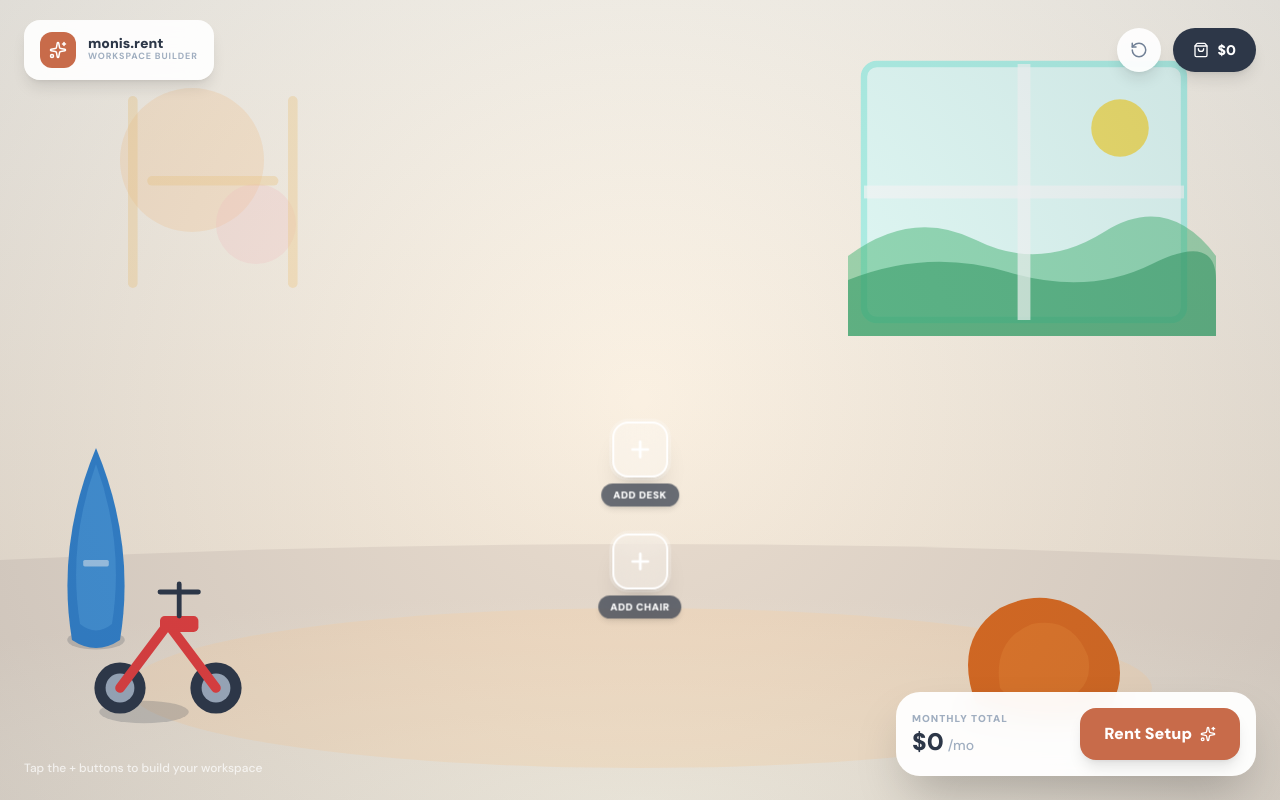
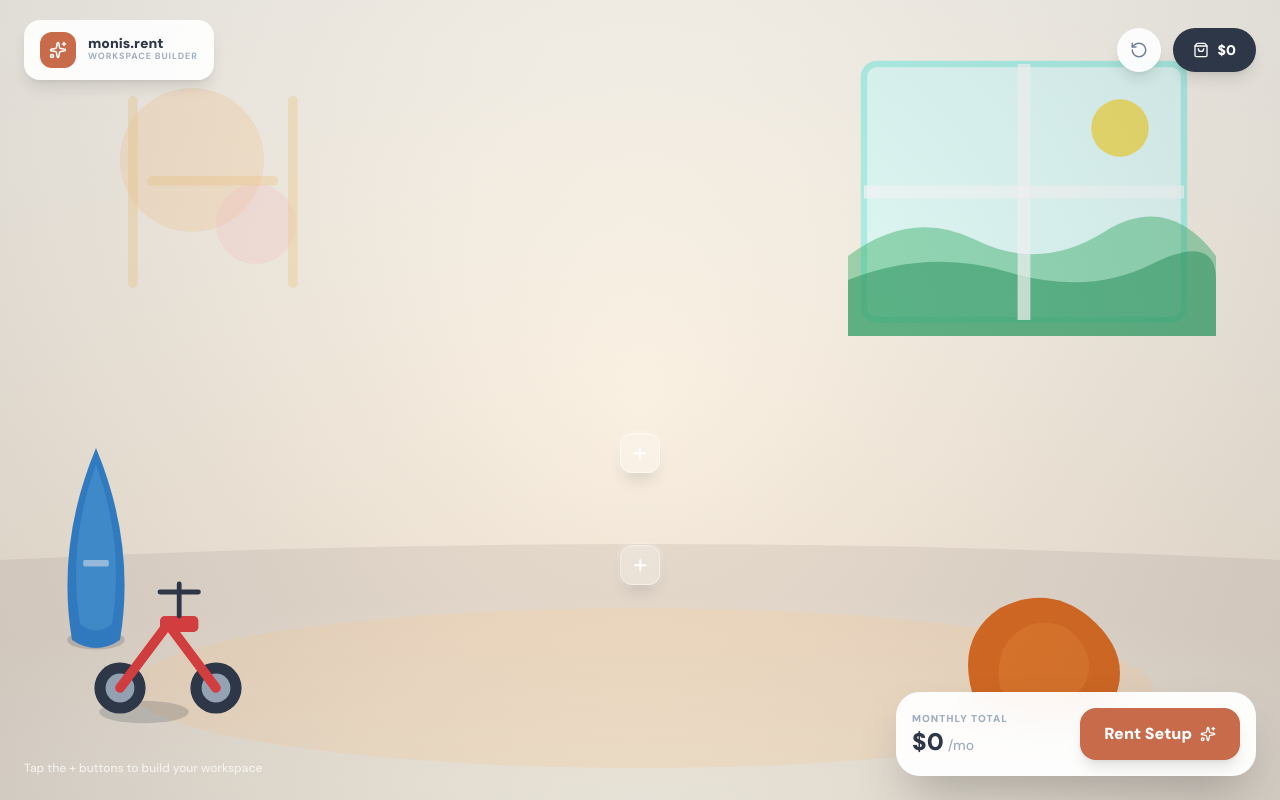
Before and after one commit to rafyfakhrizal299/monis-workspace-configurator, a Next.js app: page / in a window 1280 px wide. Built offline with nearby package versions, Linux system fonts and the light colour scheme.

Commit message:
fix: make hotspots compact with hover labels, spread positions to avoid overlap

```diff
--- a/components/Hotspot.tsx
+++ b/components/Hotspot.tsx
@@ -24,33 +24,41 @@ export default function Hotspot({ x, y, label, product, disabled, onClick }: Hot
       initial={{ scale: 0, opacity: 0 }}
       animate={{ scale: 1, opacity: 1 }}
       transition={{ type: "spring", stiffness: 300, damping: 20 }}
-      className="absolute flex -translate-x-1/2 -translate-y-1/2 flex-col items-center gap-1.5 outline-none group"
+      className="absolute flex -translate-x-1/2 -translate-y-1/2 flex-col items-center gap-1 outline-none group"
       style={{ left: x, top: y }}
     >
+      <div
+        className={`
+          relative flex h-10 w-10 items-center justify-center rounded-xl shadow-lg backdrop-blur-md transition-all hover:scale-110 active:scale-95
+          ${
+            isEmpty
+              ? "border border-white/60 bg-white/25 text-white"
+              : "bg-white text-[#2f855a]"
+          }
+        `}
+      >
         {isEmpty ? (
-        <>
-          <div className="relative flex h-14 w-14 items-center justify-center rounded-2xl border-2 border-white bg-white/30 text-white shadow-xl backdrop-blur-md transition-all hover:scale-110 active:scale-95">
-            <Plus size={26} strokeWidth={2.5} />
+          <Plus size={18} strokeWidth={2.5} />
+        ) : (
+          <Check size={16} strokeWidth={3} />
+        )}
+        {isEmpty && (
           <motion.div
-              className="absolute inset-0 rounded-2xl border-2 border-white"
+            className="absolute inset-0 rounded-xl border border-white"
             animate={{ scale: [1, 1.35, 1], opacity: [0.5, 0, 0.5] }}
             transition={{ duration: 2, repeat: Infinity, ease: "easeInOut" }}
           />
+        )}
       </div>
-          <span className="whitespace-nowrap rounded-full bg-[#2d3748]/70 px-3 py-1 text-[10px] font-black uppercase tracking-wider text-white shadow-md backdrop-blur-md">
-            {label}
+      <span
+        className={`
+          max-w-[100px] truncate rounded-full px-2 py-0.5 text-[9px] font-black uppercase tracking-wider shadow-md backdrop-blur-md transition-opacity
+          ${isEmpty ? "bg-[#2d3748]/70 text-white" : "bg-white text-[#2d3748]"}
+          opacity-0 group-hover:opacity-100
+        `}
+      >
+        {isEmpty ? label : product.name}
       </span>
-        </>
-      ) : (
-        <>
-          <div className="flex h-8 w-8 items-center justify-center rounded-full bg-white text-[#2f855a] shadow-lg transition-all hover:scale-110 active:scale-95">
-            <Check size={16} strokeWidth={3} />
-          </div>
-          <span className="max-w-[120px] truncate rounded-full bg-white/90 px-2 py-0.5 text-[9px] font-bold uppercase tracking-wider text-[#2d3748] opacity-0 shadow-sm backdrop-blur-md transition-opacity group-hover:opacity-100">
-            {product.name}
-          </span>
-        </>
-      )}
     </motion.button>
   );
 }
--- a/views/WorkspaceConfigurator.tsx
+++ b/views/WorkspaceConfigurator.tsx
@@ -54,7 +54,7 @@ export default function WorkspaceConfigurator() {
       },
       {
         slot: "monitorCenter" as AccessorySlot,
-        x: "45%",
+        x: "46%",
         y: "42%",
         label: "Center Monitor",
         product: vm.configuration.accessories.monitorCenter
@@ -64,8 +64,8 @@ export default function WorkspaceConfigurator() {
       },
       {
         slot: "monitorLeft" as AccessorySlot,
-        x: "36%",
-        y: "43%",
+        x: "33%",
+        y: "42%",
         label: "Left Monitor",
         product: vm.configuration.accessories.monitorLeft
           ? accessories.find((p) => p.id === vm.configuration.accessories.monitorLeft)
@@ -74,8 +74,8 @@ export default function WorkspaceConfigurator() {
       },
       {
         slot: "monitorRight" as AccessorySlot,
-        x: "57%",
-        y: "43%",
+        x: "59%",
+        y: "42%",
         label: "Right Monitor",
         product: vm.configuration.accessories.monitorRight
           ? accessories.find((p) => p.id === vm.configuration.accessories.monitorRight)
@@ -84,8 +84,8 @@ export default function WorkspaceConfigurator() {
       },
       {
         slot: "laptop" as AccessorySlot,
-        x: "58%",
-        y: "48%",
+        x: "62%",
+        y: "47%",
         label: "Laptop",
         product: vm.configuration.accessories.laptop
           ? accessories.find((p) => p.id === vm.configuration.accessories.laptop)
@@ -104,7 +104,7 @@ export default function WorkspaceConfigurator() {
       },
       {
         slot: "mouse" as AccessorySlot,
-        x: "56%",
+        x: "58%",
         y: "55%",
         label: "Mouse",
         product: vm.configuration.accessories.mouse
@@ -114,8 +114,8 @@ export default function WorkspaceConfigurator() {
       },
       {
         slot: "lamp" as AccessorySlot,
-        x: "67%",
-        y: "39%",
+        x: "70%",
+        y: "38%",
         label: "Lamp",
         product: vm.configuration.accessories.lamp
           ? accessories.find((p) => p.id === vm.configuration.accessories.lamp)
@@ -124,7 +124,7 @@ export default function WorkspaceConfigurator() {
       },
       {
         slot: "plantLeft" as AccessorySlot,
-        x: "24%",
+        x: "22%",
         y: "45%",
         label: "Plant",
         product: vm.configuration.accessories.plantLeft
@@ -134,7 +134,7 @@ export default function WorkspaceConfigurator() {
       },
       {
         slot: "plantRight" as AccessorySlot,
-        x: "73%",
+        x: "76%",
         y: "45%",
         label: "Plant",
         product: vm.configuration.accessories.plantRight
@@ -144,8 +144,8 @@ export default function WorkspaceConfigurator() {
       },
       {
         slot: "coffeeStation" as AccessorySlot,
-        x: "71%",
-        y: "51%",
+        x: "72%",
+        y: "52%",
         label: "Coffee",
         product: vm.configuration.accessories.coffeeStation
           ? accessories.find((p) => p.id === vm.configuration.accessories.coffeeStation)
```
Lines whose indentation alone changed are shown as unchanged.
